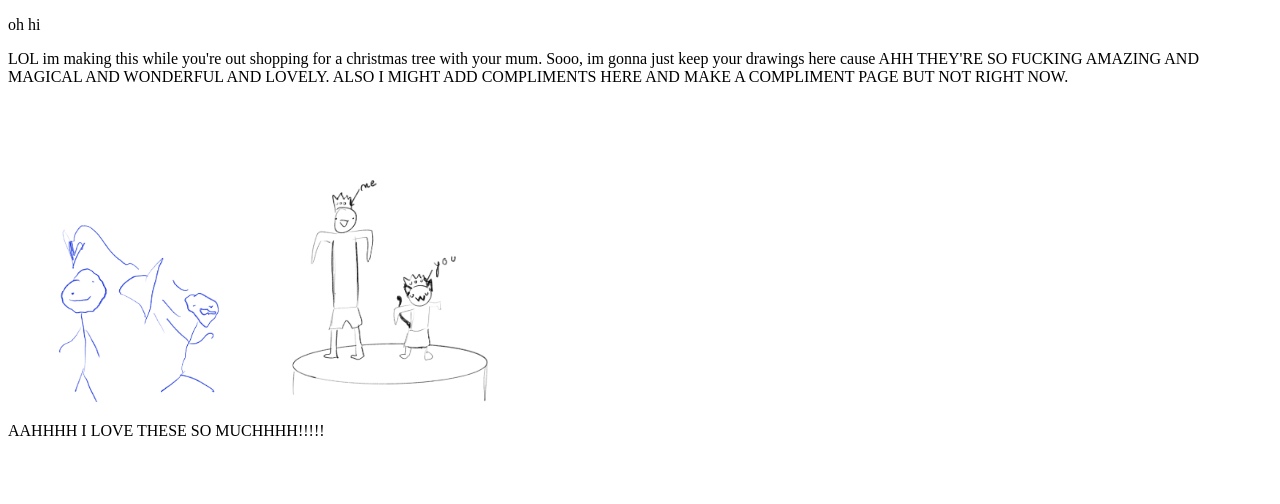
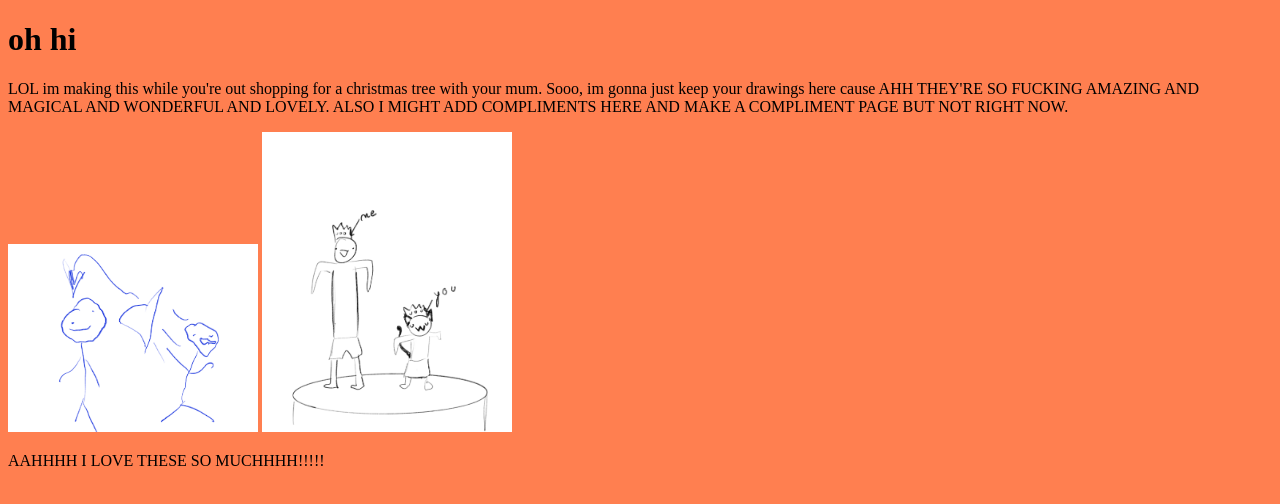
Before and after one commit to ahhbestie/ahhbestie.github.io, a plain HTML site: page index.html in a window 1280 px wide. Drawn offline with Linux system fonts and the light colour scheme.

Commit message:
Add files via upload

```diff
--- a/index.html
+++ b/index.html
@@ -1,14 +1,16 @@
 <!DOCTYPE html>
 <html>
     <head>
+        <body style="background-color: coral;"></body>
+        <h1 style="text-align: center;"></h1>
         <title>
             AHHH BESTIE
         </title>
     </head>
     <body>
-        <p>
+        <h1>
             oh hi
-        </p>
+        </h1>
         <p>
             LOL im making this while you're out shopping for a christmas tree with your mum. Sooo, im gonna just keep your drawings here cause AHH
             THEY'RE SO FUCKING AMAZING AND MAGICAL AND WONDERFUL AND LOVELY.
```
